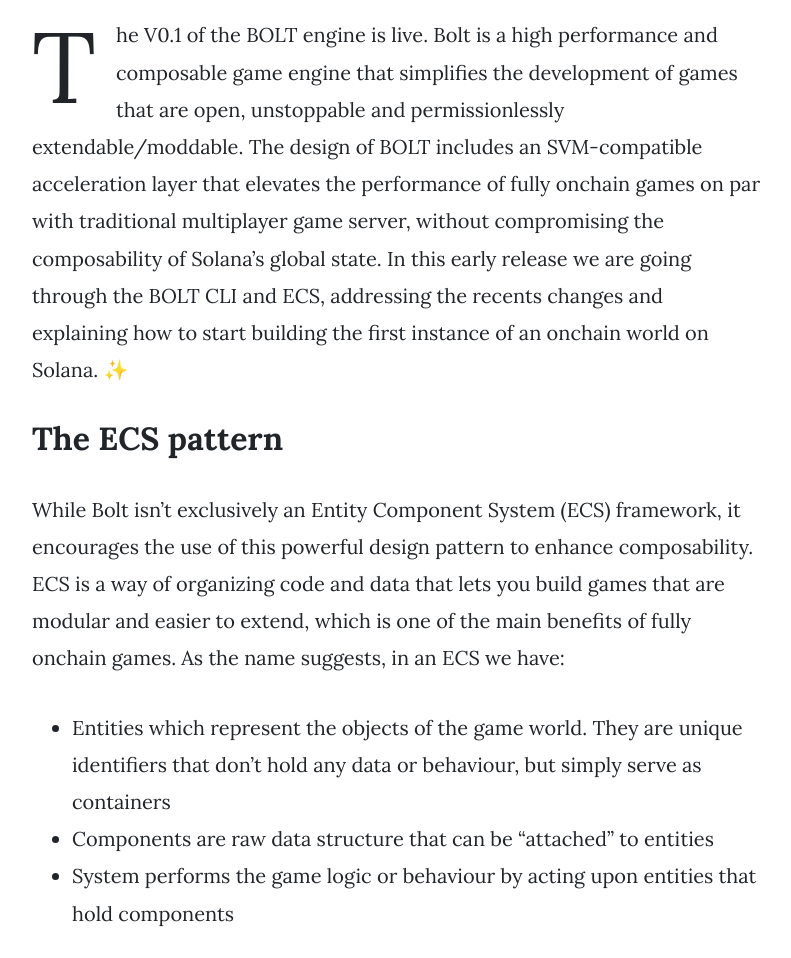
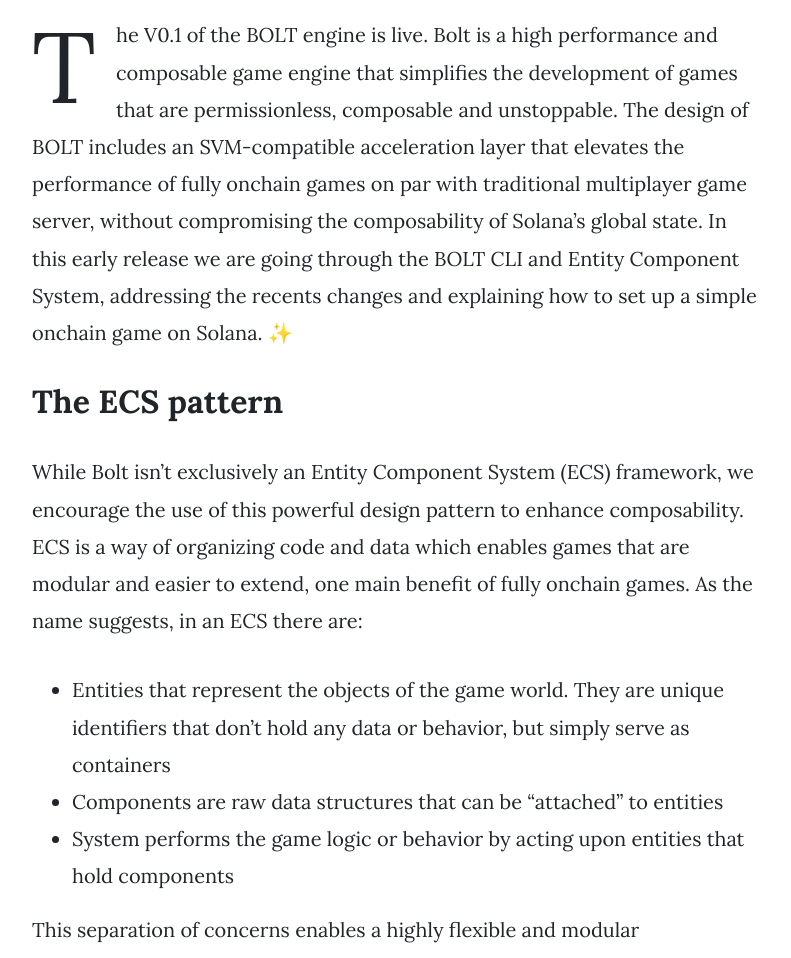
Before and after one commit to magicblock-labs/blog, a Jekyll site: the page built from _posts/2024-03-01-bolt-v0.1.md, in a window 1280 px wide and 1400 px high, cut to the strip 442-1400 px from the top of the window. Shown: the whole strip, without its empty margins (243-1034 px from the left). Built offline with Jekyll 4.4.1, drawn with Linux system fonts in a browser that asks for light colours; nearby versions of some CDN libraries; some of the changed text lies outside the part shown.

Commit message:
Update 2024-03-01-bolt-v0.1.md

````diff
--- a/_posts/2024-03-01-bolt-v0.1.md
+++ b/_posts/2024-03-01-bolt-v0.1.md
@@ -6,21 +6,21 @@
 tags: [featured, sticky]
 ---
 
-The V0.1 of the BOLT engine is live. Bolt is a high performance and composable game engine that simplifies the development of games that are open, unstoppable and permissionlessly extendable/moddable. The design of BOLT includes an SVM-compatible acceleration layer that elevates the performance of fully onchain games on par with traditional multiplayer game server, without compromising the composability of Solana’s global state. In this early release we are going through the BOLT CLI and ECS, addressing the recents changes and explaining how to start building the first instance of an onchain world on Solana. ✨
+The V0.1 of the BOLT engine is live. Bolt is a high performance and composable game engine that simplifies the development of games that are permissionless, composable and unstoppable. The design of BOLT includes an SVM-compatible acceleration layer that elevates the performance of fully onchain games on par with traditional multiplayer game server, without compromising the composability of Solana’s global state. In this early release we are going through the BOLT CLI and Entity Component System, addressing the recents changes and explaining how to set up a simple onchain game on Solana. ✨
 
 ## The ECS pattern
 
-While Bolt isn't exclusively an Entity Component System (ECS) framework, it encourages the use of this powerful design pattern to enhance composability. ECS is a way of organizing code and data that lets you build games that are modular and easier to extend, which is one of the main benefits of fully onchain games. As the name suggests, in an ECS we have:
+While Bolt isn't exclusively an Entity Component System (ECS) framework, we encourage the use of this powerful design pattern to enhance composability. ECS is a way of organizing code and data which enables games that are modular and easier to extend, one main benefit of fully onchain games. As the name suggests, in an ECS there are:
 
-- Entities which represent the objects of the game world. They are unique identifiers that don't hold any data or behaviour, but simply serve as containers
-- Components are raw data structure that can be “attached” to entities
-- System performs the game logic or behaviour by acting upon entities that hold components
+- Entities that represent the objects of the game world. They are unique identifiers that don't hold any data or behavior, but simply serve as containers
+- Components are raw data structures that can be “attached” to entities
+- System performs the game logic or behavior by acting upon entities that hold components
 
-This separation of concerns enables highly flexible, modular and scalable systems. You can explore all the benefits of the ECS pattern [here](https://github.com/SanderMertens/ecs-faq?tab=readme-ov-file#what-is-ecs. ).
+This separation of concerns enables a highly flexible and modular architecture. You can explore all the benefits of the ECS pattern here [here](https://github.com/SanderMertens/ecs-faq?tab=readme-ov-file#what-is-ecs. ).
 
-## BOLT cli
+## BOLT CLI
 
-The BOLT CLI is an extension of the Anchor framework. It includes all the features of the popular solana development framework, plus a superset of functionalities, such as creating world instances, components and systems.
+The BOLT CLI is an extension of the Anchor framework. It includes all the features of the most popular Solana development framework, plus a superset of functionalities such as creating world instances, components and systems.
 
 ### Install BOLT
 
@@ -101,9 +104,11 @@
 
 The execute instruction returns the modified components, which the world programs will update in the data structures after checking permissions and business logic.
 
-### Putting it to work with the World Program
+Again, you don’t need to worry about the underlying blockchain layer by defining the CPI, retrieving the IDL or anything else. Just define the bundle of Components you want your system to operate on!
 
-Now that we have the first component and system, let’s create a game instance with the World Program from the TypeScript SDK. The SDK provides a convenient interface and methods for interacting with bolt.
+### Bringing everything together with the World Program
+
+Now that we have a grasp of how components and systems operate, let’s create a game instance with the World Program from the TypeScript SDK. The World Program is the entrypoint for creating world instances, entities, attaching components, and executing systems, while the SDK provides a convenient interface and methods for interacting with BOLT.
 
 #### Installation
 To install the bolt sdk, run the following command:
@@ -111,9 +116,6 @@
 ```bash
 npm install @magicblock-labs/bolt-sdk --save-dev
 ```
-
-The World Program is the entrypoint for creating world instances, entities, attaching components, and executing systems.
-
 
 ##### Create a world instance
 
@@ -173,8 +175,23 @@
 await provider.sendAndConfirm(tx);
 ```
 
-We have introduced the BOLT ECS, a pattern that enables game developers to create highly modular and composable games.
-Entities serve as containers for various components (raw data structure) allowing for dynamic customization without altering the underlying codebase. Systems interact with these components, infusing logic and behavior into the game entities. This separation of concerns not only simplifies the development process but also enhances the ability to extend and modify games post-launch.
+In this simple example we have created an entity Player that holds a Position component with x,y,z coordinates. We can execute the Movement System to change its state.
+Here's the best part. By defining your game data structure with the BOLT ECS, you’ll not only be able to reuse existing systems and components, but you can easily allow for mods or extensions of your game.
+Let’s think of a slightly more sophisticated movement dynamics, with a Velocity component that alters the position defined as:
+
+```rust
+use bolt_lang::*;
+
+declare_id!("CbHEFbSQdRN4Wnoby9r16umnJ1zWbULBHg4yqzGQonU1");
+
+#[component]
+#[derive(Copy)]
+pub struct Velocity {
+    pub x: i64
+}
+```
+
+Someone would want to introduce a new powerup for faster movement. They can do it by simply defining a new logic that act on the Position component using the new Velocity
 
 ```rust
 #[system]
@@ -192,3 +209,12 @@
     }
 }
 ```
+Notice how simple this snippet of code is. This new system takes as inputs the Position and Velocity components, and defines the logic of the powerup. There is no notion of Solana accounts or nested CPI - the proxy [World program](https://github.com/magicblock-labs/bolt/tree/main/programs/world) is taking care of everything here.
+
+### Summing up
+
+BOLT leverages an ECS pattern to enable game developers to create highly modular, efficient and composable games. Entities serve as containers for components (raw data structure) allowing for dynamic customization without altering the underlying codebase. Systems interact with these components, infusing logic and behavior into the game entities. This separation of concerns not only simplifies the development process, but makes game logic more reusable and enhances the ability to extend and modify games post-launch, in a permissionless fashion.
+
+We can’t wait to see the new mechanics that will emerge out of this pattern.
+
+If you are interested in BOLT, join our [Discord](https://discord.com/invite/MBkdC3gxcv) and share your feedback with our community!
````
Also changed, not shown: other parts of _posts/2024-03-01-bolt-v0.1.md (+6 -3 lines).
